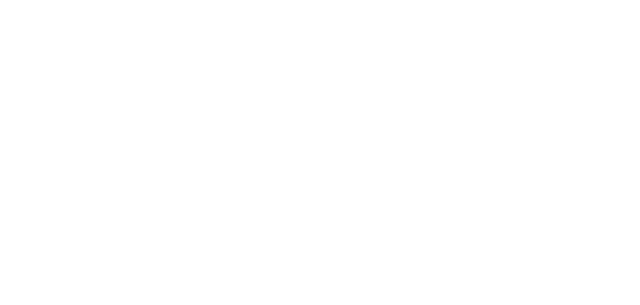
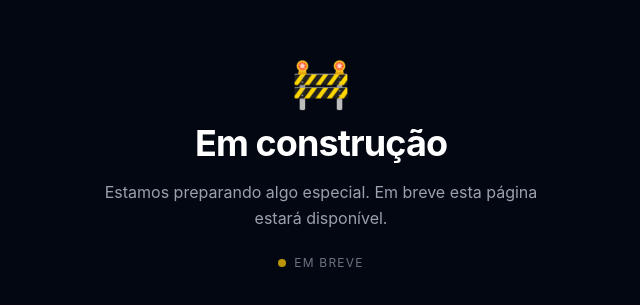
Before and after one commit to Eduardo123Andrade/landingpages, a React (Vite) app: page /building in a window 1280 px wide. Before the commit this address had no page. Shown: the part 235-540 px from the top of the page, without its empty margins (319-959 px from the left). Built offline with nearby package versions, Linux system fonts and the light colour scheme; a web font is replaced by a local one.

Commit message:
feat: add /building route and update default redirect
- add loja01 page at /building/* route (coming soon placeholder)
- redirect root / to /building instead of /loja01

```diff
--- a/src/App.tsx
+++ b/src/App.tsx
@@ -1,12 +1,14 @@
 import { BrowserRouter, Routes, Route, Navigate } from 'react-router-dom'
 import RafaPratas925 from './pages/rprata925'
+import Loja01 from './pages/loja01'
 
 function App() {
   return (
     <BrowserRouter>
       <Routes>
         <Route path="/rprata925/*" element={<RafaPratas925 />} />
-        <Route path="/" element={<Navigate to="/loja01" replace />} />
+        <Route path="/" element={<Navigate to="/building" replace />} />
+        <Route path="/building/*" element={<Loja01 />} />
       </Routes>
     </BrowserRouter>
   )
```
